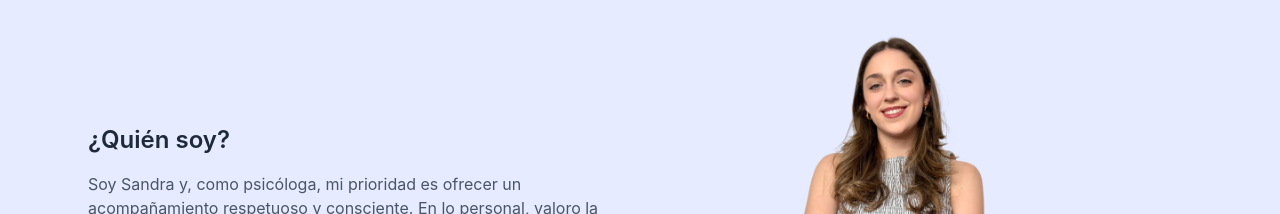
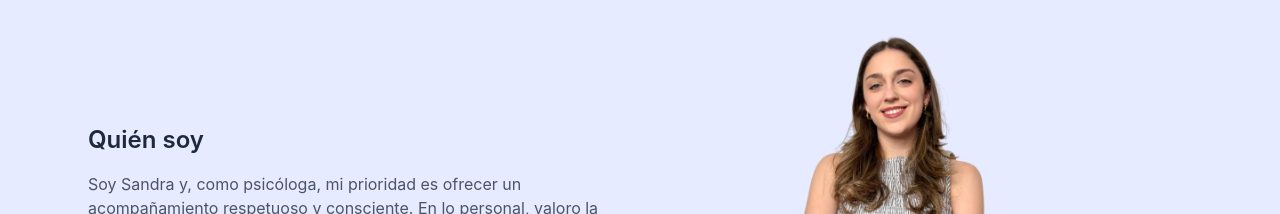
Before and after one commit to extremeradev/psicologia_web, a React (Vite) app in the folder frontend/: page /#/ in a window 1280 px wide. Shown: the part 1280-1494 px from the top of the page. Built offline with nearby package versions, Linux system fonts and the light colour scheme.

Commit message:
updating whoami

```diff
--- a/frontend/src/components/about/AboutSection.jsx
+++ b/frontend/src/components/about/AboutSection.jsx
@@ -8,7 +8,7 @@ const AboutSection = () => {
 
         {/* TEXTO */}
         <div className="flex-1 flex flex-col justify-center">
-          <h2 className="text-2xl font-semibold text-gray-800 mt-10 md:mt-0">¿Quién soy?</h2>
+          <h2 className="text-2xl font-semibold text-gray-800 mt-10 md:mt-0">Quién soy</h2>
           <p className="text-gray-600 mt-4 mb-4 md:mb-0">
             Soy Sandra y, como psicóloga, mi prioridad es ofrecer un
             acompañamiento respetuoso y consciente. En lo personal, valoro
```
